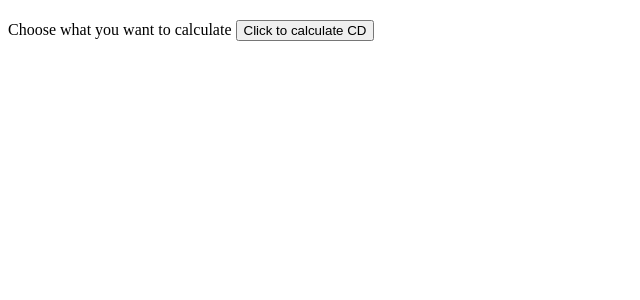
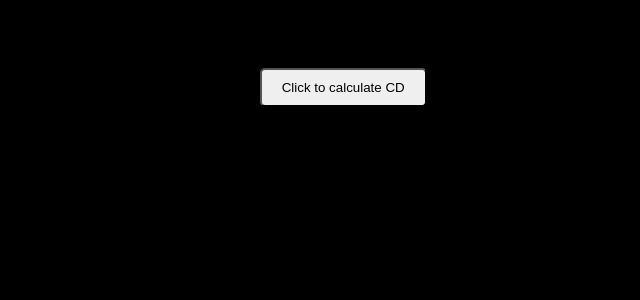
Before and after one commit to The-Code-Champion/AVP_Equations, a Flask app: page / in a window 1280 px wide. Shown: the top 300 px of the page, without its empty margins (0-640 px from the left). Run offline with Flask 3, Linux system fonts and the light colour scheme.

Commit message:
Fixed commit issues?

```diff
--- a/Templates/Main_Page.html
+++ b/Templates/Main_Page.html
@@ -2,13 +2,14 @@
 <html lang="en">
 <head>
     <meta charset="'UTF-8">
+    <link rel="stylesheet" href="Styles.css">
     <title>AVP Equations</title>
 </head>
 <body>
-    <h2></h2>
+    <h2>Choose Which equation to use</h2>
     <form action="POST" action="/">
         <label for="equations">Choose what you want to calculate</label>
-        <button id="CD_Eq">Click to calculate CD</button>
+        <button id="CD_Eq" class="button">Click to calculate CD</button>
     </form>
 </body>
 </html>
--- /dev/null
+++ b/Templates/Styles.css
@@ -0,0 +1,19 @@
+/* This is a CSS comment */
+
+/* 1. Rule targeting all <body> elements */
+body {
+    background-color: #000000; /* Property: background color, Value: light gray */
+    font-family: Arial, sans-serif;
+}
+
+/* 2. Rule targeting all <h1> elements */
+h1 {
+    color: darkblue; /* Property: text color, Value: dark blue */
+    text-align: center;
+}
+
+/* 3. Rule targeting elements with the class "button" */
+.button {
+    padding: 10px 20px; /* Property: space inside the element */
+    border-radius: 5px; /* Property: rounded corners */
+}
```
